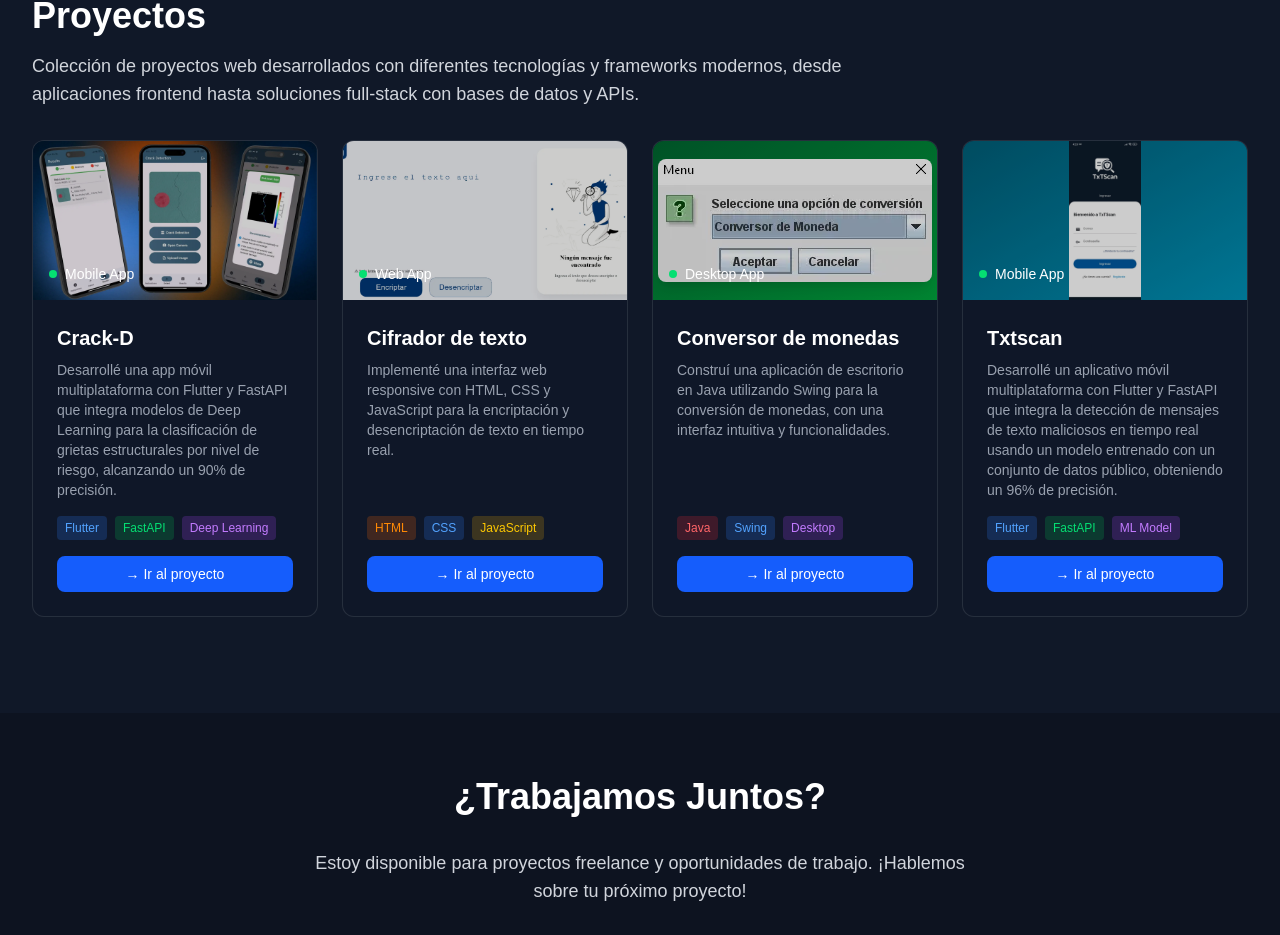
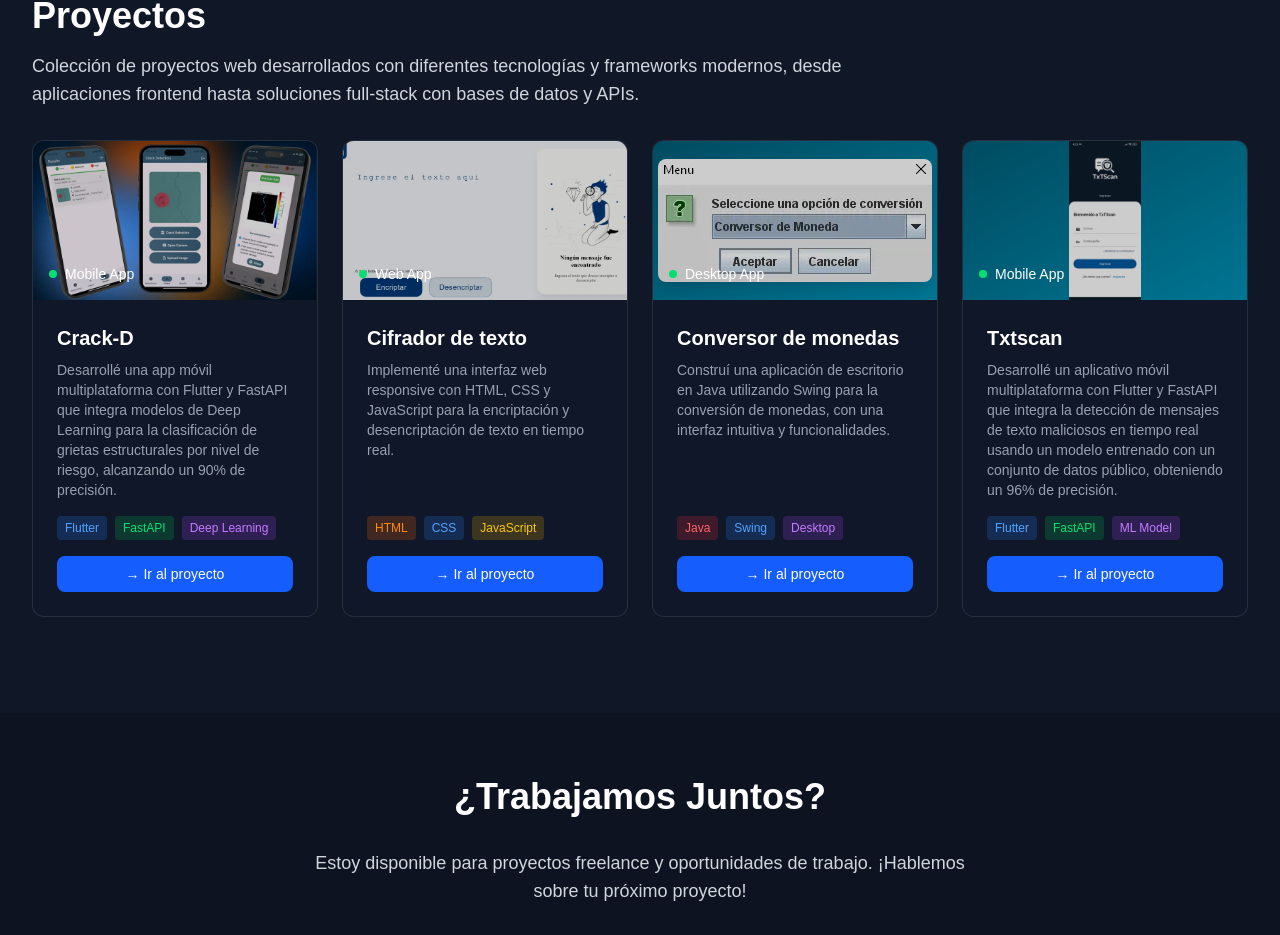
Before and after one commit to josmeldev/portafolioweb, a Next.js app: page / in a window 1280 px wide. Shown: the part 2490-3425 px from the top of the page. Built offline with nearby package versions, Linux system fonts and the light colour scheme.

Commit message:
Update background gradient for Conversor project card for improved visual appeal

```diff
--- a/src/app/page.tsx
+++ b/src/app/page.tsx
@@ -582,7 +582,7 @@ export default function Home() {
 
             {/* Proyecto 3 - Conversor de monedas */}
             <div className="group relative bg-gray-900/80 rounded-xl overflow-hidden border border-white/10 hover:border-white/20 transition-all duration-300 w-full sm:w-[calc(50%-12px)] lg:w-[calc(33.333%-16px)] xl:w-[calc(25%-18px)] max-w-sm flex flex-col min-h-[28rem]">
-              <div className="aspect-video relative overflow-hidden bg-gradient-to-br from-green-800 to-green-600 flex items-center justify-center">
+              <div className="aspect-video relative overflow-hidden bg-gradient-to-br from-cyan-800 to-cyan-600 flex items-center justify-center">
                 <img
                   src="/conversor.webp"
                   alt="Conversor de monedas - Aplicación de escritorio en Java Swing"
```
